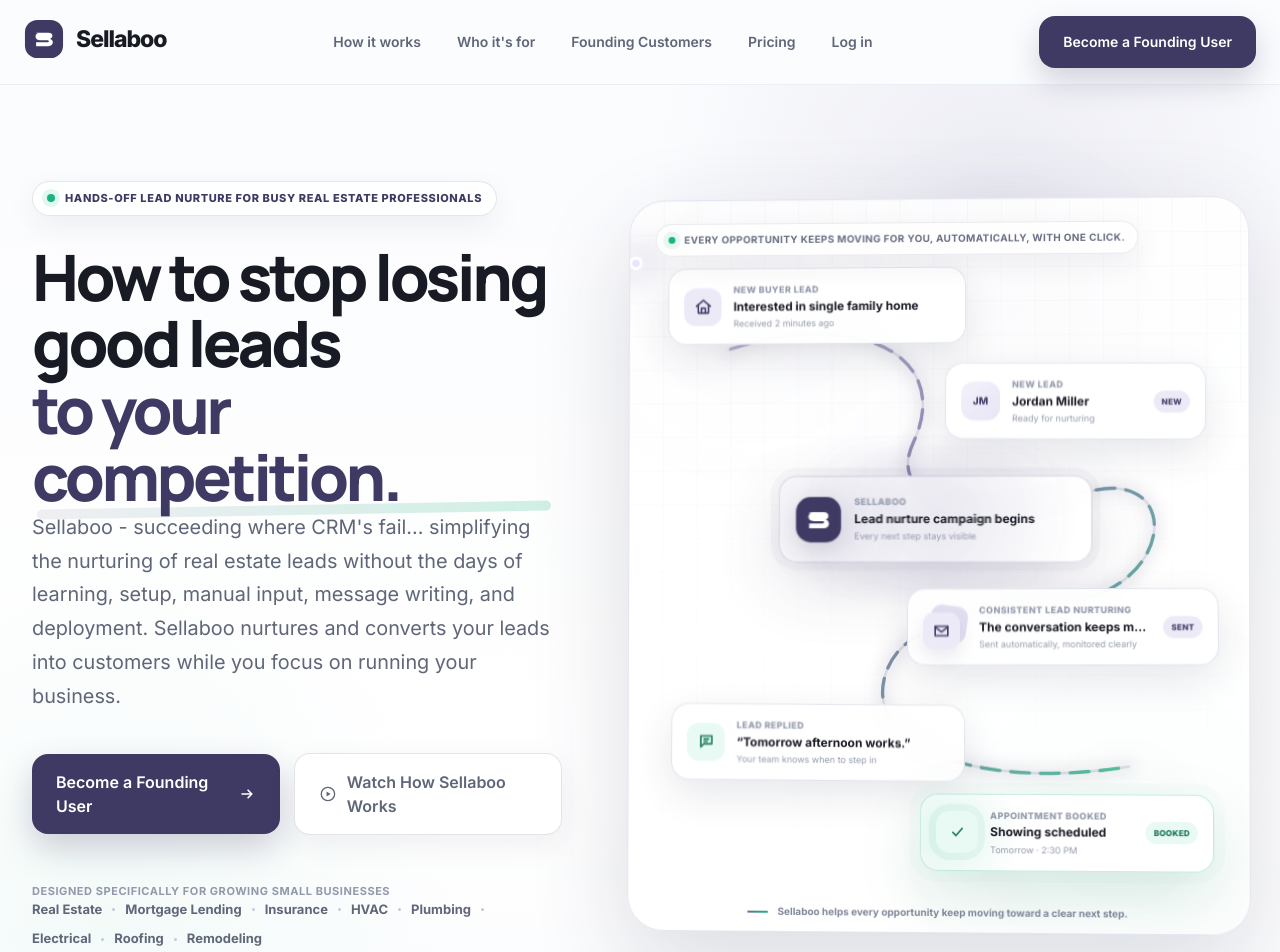
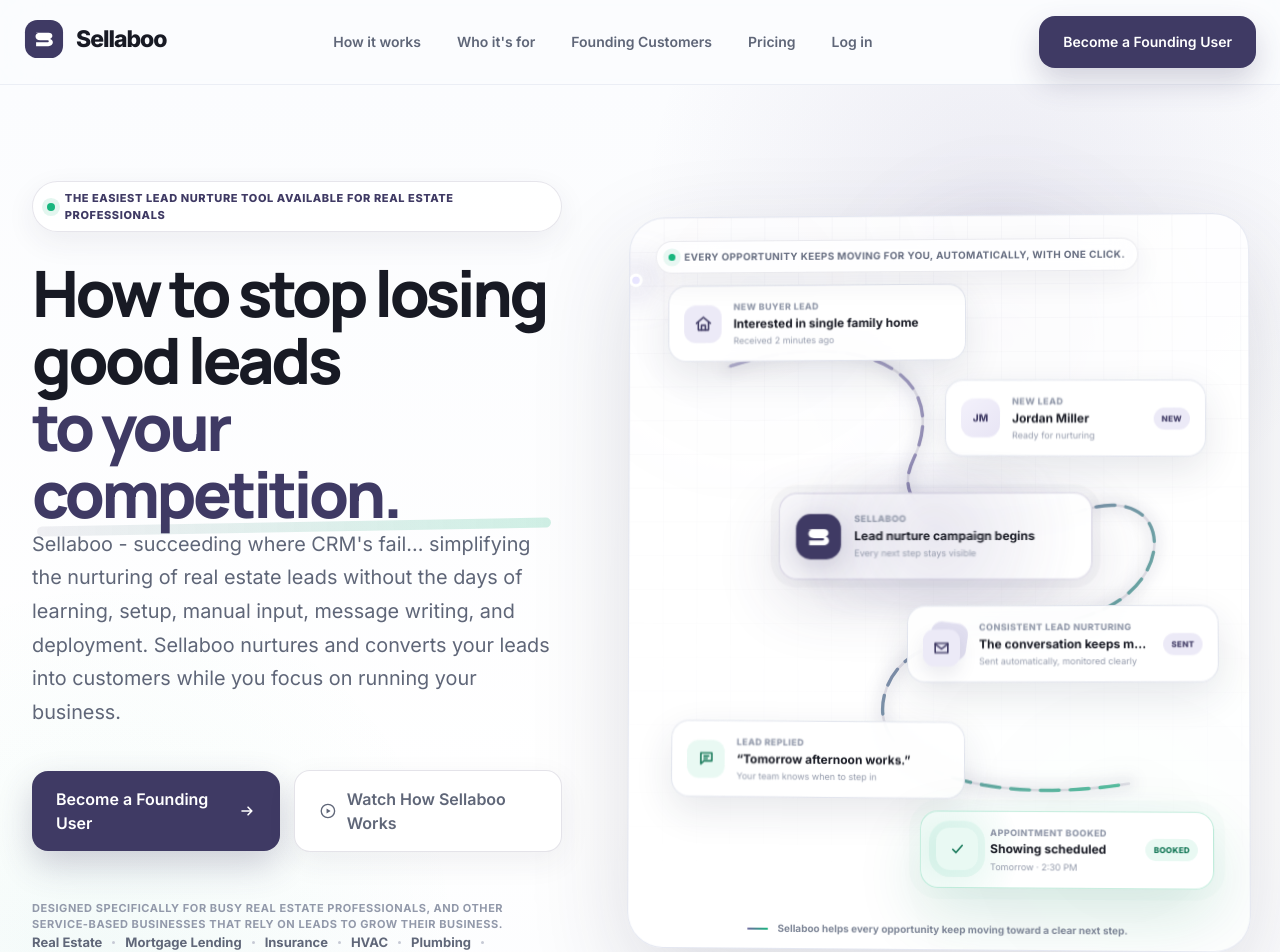
Before and after one commit to Sellaboo-dev/sellaboo-marketing, a Next.js app: page / in a window 1280 px wide. Shown: the top 952 px of the page. Built offline with nearby package versions, Linux system fonts and the light colour scheme.

Commit message:
changed text in the hero section label.

```diff
--- a/components/hero/HeroSection.tsx
+++ b/components/hero/HeroSection.tsx
@@ -20,7 +20,7 @@
   return (
     <div id="who-its-for">
       <p className="mb-3 text-[11px] font-bold uppercase tracking-[0.05em] text-[#9299aa]">
-        Designed specifically for growing small businesses
+        Designed specifically for busy real estate professionals, and other service-based businesses that rely on leads to grow their business.
       </p>
 
       <div className="flex flex-wrap items-center justify-center gap-2.5 lg:justify-start">
@@ -63,7 +63,7 @@
         <div className="relative z-10 text-center lg:text-left">
           <div className="mb-7 inline-flex items-center gap-2.5 rounded-full border border-[rgba(63,58,100,0.13)] bg-white/80 px-3.5 py-2 text-[11px] font-extrabold uppercase tracking-[0.055em] text-[var(--color-primary)] shadow-[0_10px_30px_rgba(42,45,76,0.07)]">
             <span className="size-2 rounded-full bg-[var(--color-success)] shadow-[0_0_0_5px_rgba(24,182,126,0.12)]" />
-            Hands-off lead nurture for busy real estate professionals
+            The easiest lead nurture tool available for real estate professionals
           </div>
 
           <h1 className="mx-auto max-w-[710px] font-[var(--font-heading)] text-[clamp(44px,5.8vw,64px)] font-extrabold leading-[1.045] tracking-[-0.055em] text-[var(--color-heading)] lg:mx-0">
```
